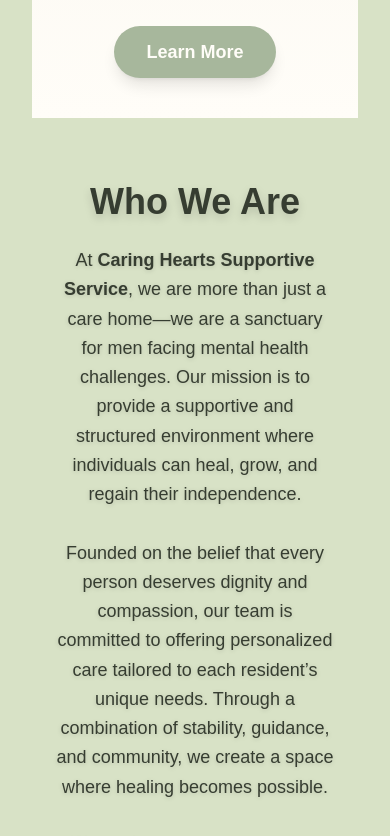
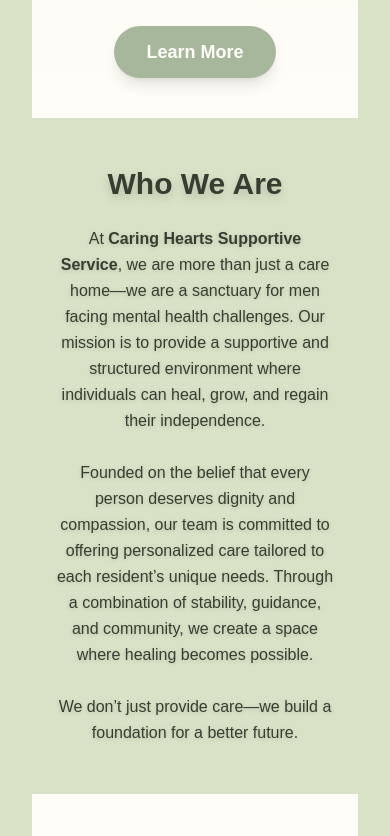
Before and after one commit to DamRandom/caring-hearts, a Next.js app: page / in a window 390 px wide. Shown: the part 822-1658 px from the top of the page. Built offline with nearby package versions, Linux system fonts and the light colour scheme.

Commit message:
Make AboutUs section fully responsive: improved spacing, typography, and mobile readability

```diff
--- a/src/components/AboutUs.tsx
+++ b/src/components/AboutUs.tsx
@@ -11,10 +11,12 @@
   }, []);
 
   return (
-    <section className="py-16 px-6 sm:px-20 text-[#363D31]">
-      <div className="max-w-4xl mx-auto text-center sm:text-left" data-aos="fade-up">
-        <h2 className="text-4xl font-bold mb-6 drop-shadow-lg">Who We Are</h2>
-        <p className="text-lg leading-relaxed drop-shadow-sm">
+    <section className="py-12 px-6 sm:px-12 lg:px-20 text-[#363D31]">
+      <div className="max-w-5xl mx-auto text-center sm:text-left" data-aos="fade-up">
+        <h2 className="text-3xl sm:text-4xl font-bold mb-6 drop-shadow-lg">
+          Who We Are
+        </h2>
+        <p className="text-base sm:text-lg leading-relaxed drop-shadow-sm">
           At <strong>Caring Hearts Supportive Service</strong>, we are more than just a care home—we are a sanctuary for men facing mental health challenges. Our mission is to provide a supportive and structured environment where individuals can heal, grow, and regain their independence.
           <br />
           <br />
```
